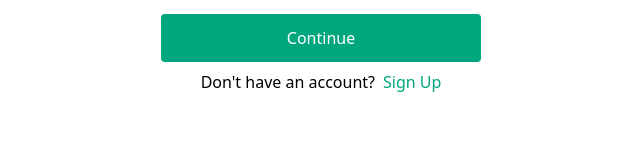
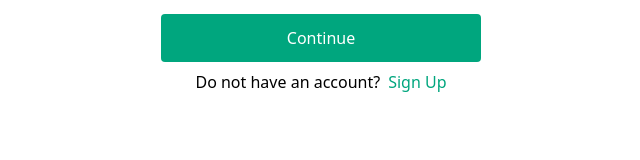
Before and after one commit to DuzDao/clone_gpt_website, a Next.js app in the folder chatgpt-clone/: page /auth/login in a window 1280 px wide. Shown: the part 423-583 px from the top of the page, without its empty margins (319-959 px from the left). Built offline with nearby package versions, Linux system fonts and the light colour scheme.

Commit message:
fix: quick fix for testing

```diff
--- a/chatgpt-clone/app/auth/login/page.tsx
+++ b/chatgpt-clone/app/auth/login/page.tsx
@@ -20,7 +20,7 @@ export default function Signup() {
         </button>
       </Form>
       <div className="flex flex-row justify-center gap-2 pt-2">
-        <h1>Don't have an account?</h1>
+        <h1>Do not have an account?</h1>
         <button>
           <a className="chatgpt-branch-green" href="/auth/signup">
             Sign Up
```
